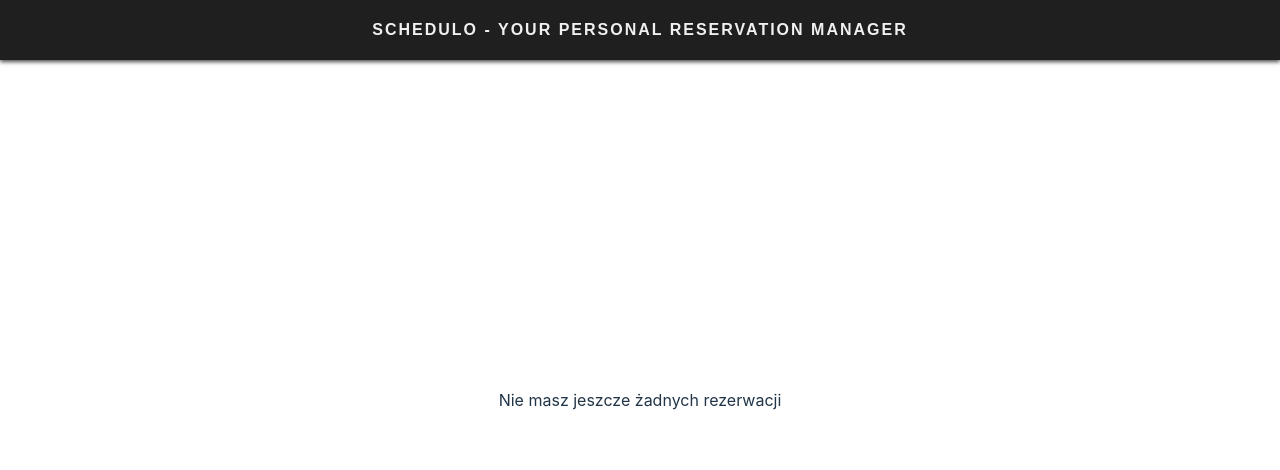
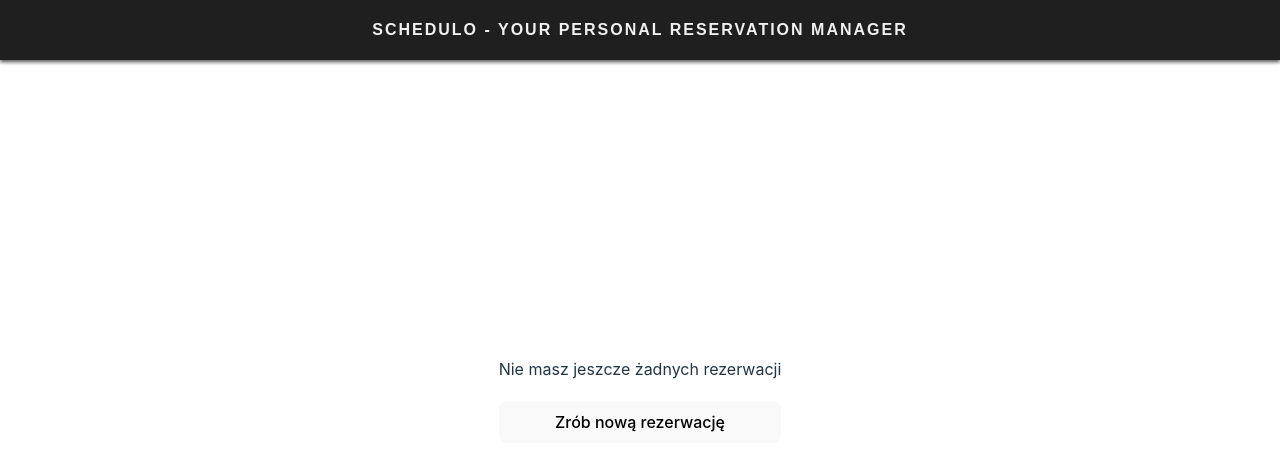
Before and after one commit to UniversityOfGdanskProjects/reservo-app, a React (Vite) app in the folder react-app/: page /reservations in a window 1280 px wide. Shown: the top 470 px of the page. Built offline with nearby package versions, Linux system fonts and the light colour scheme.

Commit message:
added button to reservations page

```diff
--- a/react-app/src/App.css
+++ b/react-app/src/App.css
@@ -238,4 +238,14 @@ header {
 .search-area input:focus {
   border-color: rgba(100, 108, 255, 0.6666666667);
   box-shadow: 0px 0px 8px rgba(100, 108, 255, 0.6666666667);
+}
+
+.reservations-page button:active {
+  background-color: rgba(100, 108, 255, 0.6666666667);
+}
+.reservations-page .no-reservations {
+  display: flex;
+  justify-content: space-between;
+  gap: 20px;
+  flex-direction: column;
 }/*# sourceMappingURL=App.css.map */
--- a/react-app/src/App.scss
+++ b/react-app/src/App.scss
@@ -247,3 +247,17 @@ header {
     }
   }
 }
+
+.reservations-page {
+  button {
+    &:active {
+      background-color: $primary-color;
+    }
+  }
+  .no-reservations {
+    display: flex;
+    justify-content: space-between;
+    gap: 20px;
+    flex-direction: column;
+  }
+}
--- a/react-app/src/components/Reservations.jsx
+++ b/react-app/src/components/Reservations.jsx
@@ -21,18 +21,27 @@ export default function Reservations() {
         }
     }, []);
 
+    const handleClick = () => {
+        navigate(`/search`);
+    }
+
     return (
         <div className='reservations-page'>
-            {reservationsEmpty === true && <div>Nie masz jeszcze żadnych rezerwacji</div>}
+            {reservationsEmpty === true && (
+                <div className='no-reservations'>
+                    <div>Nie masz jeszcze żadnych rezerwacji</div>
+                    <button onClick={handleClick}>Zrób nową rezerwację</button>
+                </div>
+            )}
             {reservationsEmpty === false && (
-                <>
+                <div className='reservations'>
                     <h3>Twoje rezerwacje:</h3>
                     {reservations.map((reservation, index) => (
                         <div key={index}>
                             Data: {reservation.date}, Godzina: {reservation.time}, Adres: {reservation.restaurant.city}, ul.{reservation.restaurant.adress}
                         </div>
                     ))}
-                </>
+                </div>
             )}
         </div>
     );
```
Also changed, not shown: 1 other file (tests, documents, lock files or other folders).
